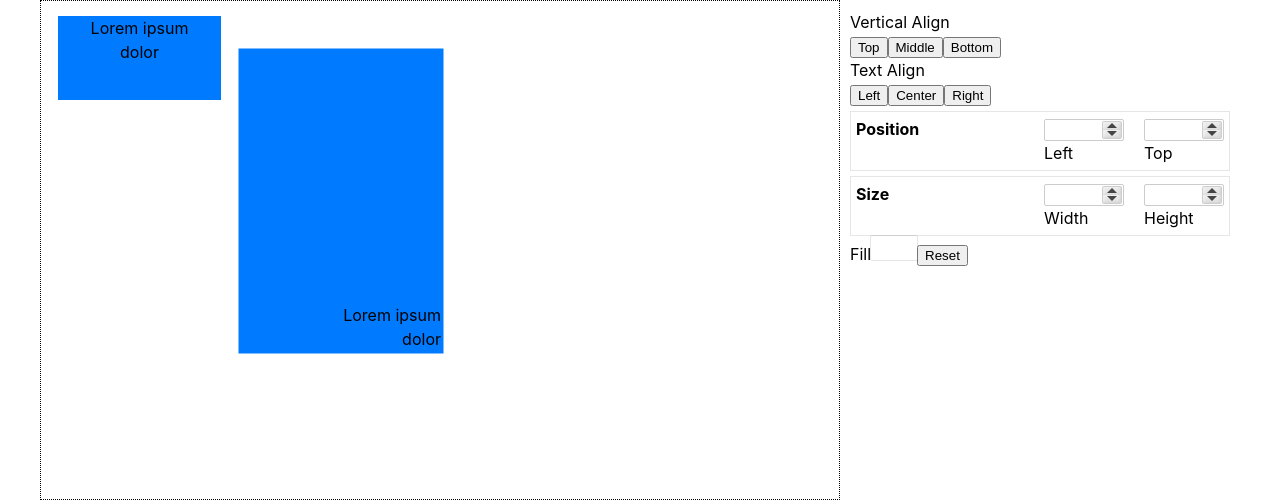
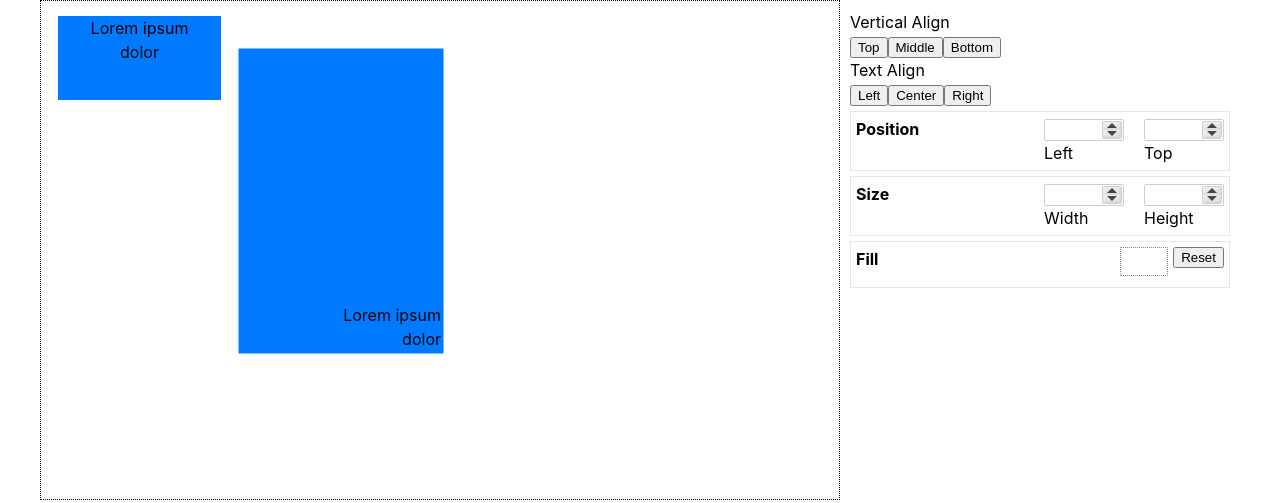
Before and after one commit to lemehovskiy/react-layout-builder, a React app: page / in a window 1280 px wide. Built offline with nearby package versions, Linux system fonts and the light colour scheme.

Commit message:
style fill panel

```diff
--- a/src/containers/ToolPanel/FillPanel/FillPanel.js
+++ b/src/containers/ToolPanel/FillPanel/FillPanel.js
@@ -3,7 +3,8 @@ import {bindActionCreators} from 'redux'
 import {connect} from 'react-redux'
 import {ChromePicker} from 'react-color';
 
-import styles from './FillPanel.module.scss';
+import colorPickerPanelStyle from './FillPanel.module.scss';
+import toolPanelStyle from './../index.module.scss';
 
 import {setFillColor} from '../../../actions/index';
 
@@ -22,11 +23,11 @@ class FillPanel extends React.Component {
         }
     }
 
-    handleReset(){
+    handleReset() {
         this.props.setFillColor(null)
     }
 
-    handleClickSwatch(){
+    handleClickSwatch() {
         this.setState({
             displayColorPicker: !this.state.displayColorPicker
         })
@@ -44,19 +45,26 @@ class FillPanel extends React.Component {
         const equalColorValue = getEqualPropertyValueFromSelectedObjects(this.props.selectedObjects, 'fill');
 
         return (
-            <div>
-                Fill
-
-                <div className={styles.swatch} onClick={ this.handleClickSwatch.bind(this)}>
-                    {equalColorValue === 'none' || equalColorValue === false ? <div className={styles.colorNone}/> : <div style={{background: equalColorValue}} className={styles.color}/>}
+            <div className={`${toolPanelStyle['tool-panel-block']} ${toolPanelStyle['tool-panel-block-fill']}`}>
+                <div className={toolPanelStyle['tool-panel-block__name']}>
+                    Fill
                 </div>
 
-                <button onClick={this.handleReset.bind(this)}>Reset</button>
+                <div>
+                    <div className={colorPickerPanelStyle.swatch} onClick={this.handleClickSwatch.bind(this)}>
+                        {equalColorValue === 'none' || equalColorValue === false ?
+                            <div className={colorPickerPanelStyle.colorNone}/> :
+                            <div style={{background: equalColorValue}} className={colorPickerPanelStyle.color}/>}
+                    </div>
 
-                {this.state.displayColorPicker ? <ChromePicker
-                    color={getEqualPropertyValueFromSelectedObjects(this.props.selectedObjects, 'fill')}
-                    onChangeComplete={this.handleChangeComplete.bind(this)}
-                /> : null}
+                    <button className={colorPickerPanelStyle['reset-btn']} onClick={this.handleReset.bind(this)}>Reset</button>
+
+                    {this.state.displayColorPicker ? <ChromePicker
+                        className={colorPickerPanelStyle.colorPicker}
+                        color={getEqualPropertyValueFromSelectedObjects(this.props.selectedObjects, 'fill')}
+                        onChangeComplete={this.handleChangeComplete.bind(this)}
+                    /> : null}
+                </div>
 
             </div>
         )
--- a/src/containers/ToolPanel/FillPanel/FillPanel.module.scss
+++ b/src/containers/ToolPanel/FillPanel/FillPanel.module.scss
@@ -2,14 +2,15 @@
   padding: 5px;
   background: #fff;
   border-radius: 1px;
-  box-shadow: 0 0 0 1px rgba(0, 0, 0, .1);
+  border: 1px dotted grey;
   display: inline-block;
   cursor: pointer;
+  margin: 0 5px;
 }
 
 .color {
   width: 36px;
-  height: 14px;
+  height: 17px;
   border-radius: 2px;
 }
 
@@ -35,3 +36,11 @@
     transform: translate(-50%, -50%) rotate(-45deg);
   }
 }
+
+.colorPicker {
+  position: absolute;
+}
+
+.reset-btn {
+  vertical-align: top;
+}
```
